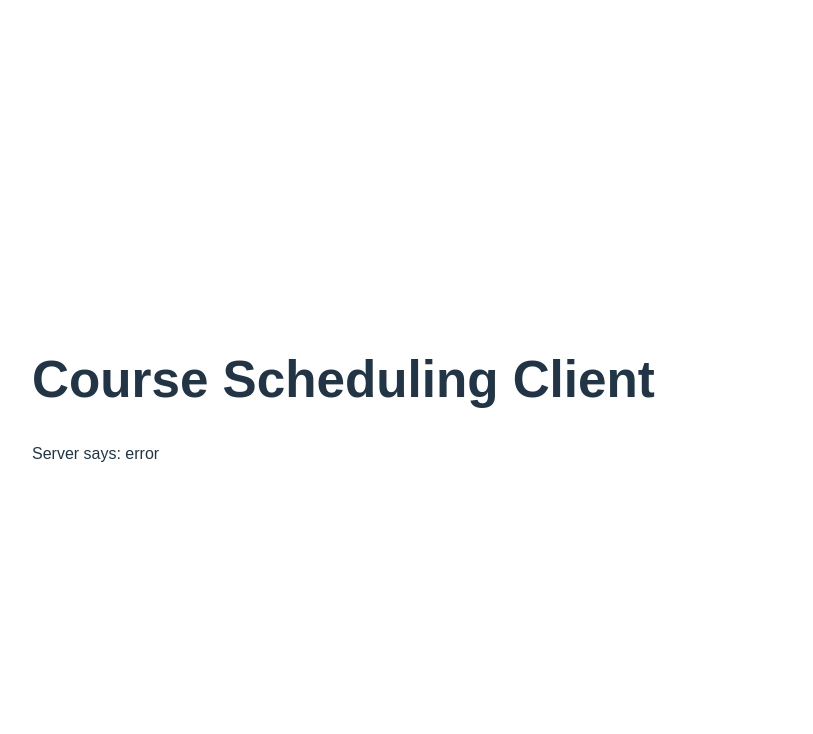
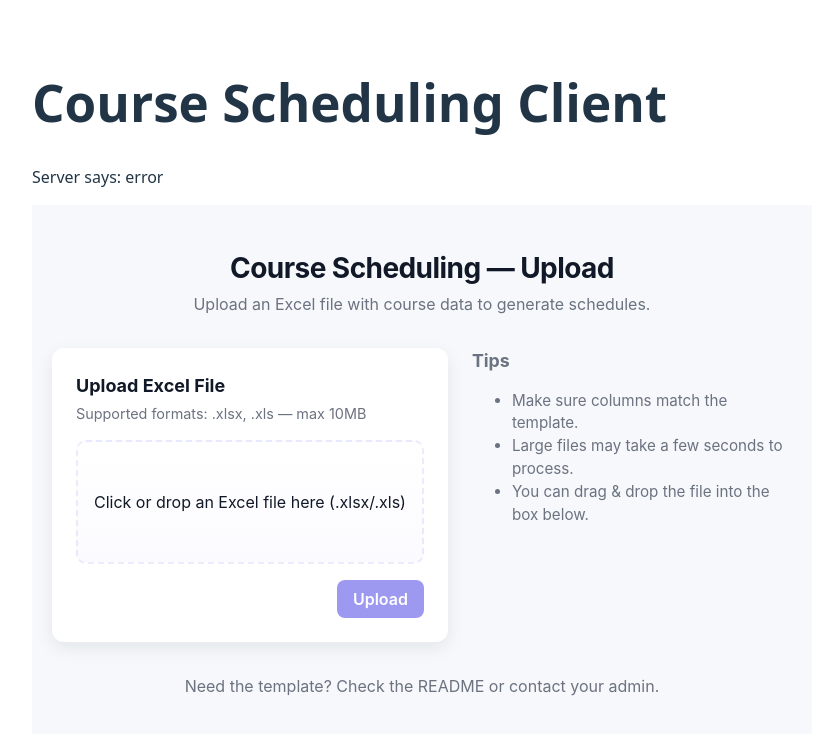
Before and after one commit to GalMoyal111/course-scheduling-system, a React (Vite) app in the folder client/: page / in a window 1280 px wide. Shown: the top 734 px of the page, without its empty margins (8-821 px from the left). Built offline with nearby package versions, Linux system fonts and the light colour scheme; no server answers.

Commit message:
Implement file upload functionality with UploadForm and UploadPage components

```diff
--- a/client/src/App.jsx
+++ b/client/src/App.jsx
@@ -1,19 +1,22 @@
 import { useEffect, useState } from "react";
+import { ping } from "./services/api";
+import UploadPage from "./pages/UploadPage";
 
 function App() {
   const [msg, setMsg] = useState("loading...");
 
   useEffect(() => {
-    fetch("/api/ping")
-      .then((res) => res.text())
-      .then((data) => setMsg(data))
+    ping()
+      .then(setMsg)
       .catch(() => setMsg("error"));
   }, []);
 
   return (
-    <div style={{ padding: 40, fontFamily: "Arial" }}>
+    <div style={{ padding: 40 }}>
       <h1>Course Scheduling Client</h1>
       <p>Server says: {msg}</p>
+
+      <UploadPage />
     </div>
   );
 }
--- /dev/null
+++ b/client/src/components/UploadForm.jsx
@@ -0,0 +1,68 @@
+import { useState } from "react";
+
+function UploadForm({ onUpload }) {
+  const [file, setFile] = useState(null);
+  const [dragActive, setDragActive] = useState(false);
+
+  const handleSubmit = (e) => {
+    e.preventDefault();
+    if (!file) return alert("Please select a file first.");
+    onUpload(file);
+  };
+
+  const handleFileChange = (e) => {
+    const f = e.target.files && e.target.files[0];
+    if (f) setFile(f);
+  };
+
+  const handleDragOver = (e) => {
+    e.preventDefault();
+    e.stopPropagation();
+    setDragActive(true);
+  };
+
+  const handleDragLeave = (e) => {
+    e.preventDefault();
+    e.stopPropagation();
+    setDragActive(false);
+  };
+
+  const handleDrop = (e) => {
+    e.preventDefault();
+    e.stopPropagation();
+    setDragActive(false);
+    const f = e.dataTransfer && e.dataTransfer.files && e.dataTransfer.files[0];
+    if (f) setFile(f);
+  };
+
+  return (
+    <form className="upload-form" onSubmit={handleSubmit}>
+      <div
+        className={`dropzone ${dragActive ? "active" : ""}`}
+        onDragOver={handleDragOver}
+        onDragEnter={handleDragOver}
+        onDragLeave={handleDragLeave}
+        onDrop={handleDrop}
+      >
+        <input
+          id="fileInput"
+          className="file-input"
+          type="file"
+          accept=".xlsx,.xls"
+          onChange={handleFileChange}
+        />
+        <label className="file-label" htmlFor="fileInput">
+          {file ? file.name : "Click or drop an Excel file here (.xlsx/.xls)"}
+        </label>
+      </div>
+
+      <div className="actions">
+        <button className="btn primary" type="submit" disabled={!file}>
+          Upload
+        </button>
+      </div>
+    </form>
+  );
+}
+
+export default UploadForm;
--- /dev/null
+++ b/client/src/pages/UploadPage.css
@@ -0,0 +1,102 @@
+:root{
+  --bg: #f6f8fb;
+  --card: #ffffff;
+  --muted: #6b7280;
+  --accent: linear-gradient(135deg,#647eff,#9b8cff);
+  --primary:#4f46e5;
+}
+
+.upload-page{
+  min-height: 100vh;
+  background: var(--bg);
+  padding: 3rem 1.25rem;
+  color: #111827;
+  font-family: Inter, system-ui, -apple-system, "Segoe UI", Roboto, "Helvetica Neue", Arial;
+}
+
+.upload-hero{
+  text-align: center;
+  margin-bottom: 2rem;
+}
+
+.upload-hero h1{
+  margin: 0;
+  font-size: 1.75rem;
+  letter-spacing: -0.02em;
+}
+
+.upload-hero .lead{
+  margin-top: .5rem;
+  color: var(--muted);
+}
+
+.upload-content{
+  display: grid;
+  grid-template-columns: 1fr 320px;
+  gap: 1.5rem;
+  max-width: 980px;
+  margin: 0 auto;
+  align-items: start;
+}
+
+.upload-card{
+  background: var(--card);
+  border-radius: 12px;
+  padding: 1.5rem;
+  box-shadow: 0 6px 18px rgba(16,24,40,0.08);
+}
+
+.card-title{
+  margin: 0 0 .25rem 0;
+  font-size: 1.125rem;
+}
+
+.card-sub{
+  margin: 0 0 1rem 0;
+  color: var(--muted);
+  font-size: .9rem;
+}
+
+.upload-help{
+  background: transparent;
+  color: var(--muted);
+  font-size: .95rem;
+}
+
+.upload-help h3{margin:0 0 .5rem 0}
+
+.upload-footer{
+  text-align:center;
+  margin-top:2rem;
+  color:var(--muted);
+}
+
+/* Upload form / dropzone */
+.upload-form{display:flex;flex-direction:column;gap:1rem}
+.dropzone{
+  border: 2px dashed rgba(99,102,241,0.12);
+  border-radius:10px;
+  padding:1rem;
+  display:flex;
+  align-items:center;
+  justify-content:center;
+  min-height:88px;
+  transition:all .18s ease;
+  cursor:pointer;
+  background: linear-gradient(180deg, rgba(255,255,255,0.8), rgba(250,250,255,0.8));
+}
+.dropzone.active{box-shadow:0 8px 18px rgba(79,70,229,0.12);transform:translateY(-2px)}
+
+.file-input{display:none}
+.file-label{color:#111827}
+
+.actions{display:flex;justify-content:flex-end}
+
+.btn{padding:.56rem 1rem;border-radius:8px;border:0;cursor:pointer}
+.btn.primary{background:var(--primary);color:#fff;font-weight:600}
+.btn.primary:disabled{opacity:.55;cursor:not-allowed}
+
+@media (max-width:900px){
+  .upload-content{grid-template-columns:1fr;}
+  .upload-help{order:2}
+}
--- /dev/null
+++ b/client/src/pages/UploadPage.jsx
@@ -0,0 +1,46 @@
+import UploadForm from "../components/UploadForm";
+import { uploadFile } from "../services/api";
+import "./UploadPage.css";
+
+function UploadPage() {
+  const handleUpload = async (file) => {
+    try {
+      const result = await uploadFile(file);
+      // If API returns a message, show it; otherwise show success
+      alert(result || "Upload successful");
+    } catch (err) {
+      console.error(err);
+      alert("Upload failed. Check console for details.");
+    }
+  };
+
+  return (
+    <div className="upload-page">
+      <header className="upload-hero">
+        <h1>Course Scheduling — Upload</h1>
+        <p className="lead">Upload an Excel file with course data to generate schedules.</p>
+      </header>
+
+      <main className="upload-content">
+        <section className="upload-card">
+          <h2 className="card-title">Upload Excel File</h2>
+          <p className="card-sub">Supported formats: .xlsx, .xls — max 10MB</p>
+          <UploadForm onUpload={handleUpload} />
+        </section>
+
+        <aside className="upload-help">
+          <h3>Tips</h3>
+          <ul>
+            <li>Make sure columns match the template.</li>
+            <li>Large files may take a few seconds to process.</li>
+            <li>You can drag & drop the file into the box below.</li>
+          </ul>
+        </aside>
+      </main>
+
+      <footer className="upload-footer">Need the template? Check the README or contact your admin.</footer>
+    </div>
+  );
+}
+
+export default UploadPage;
--- /dev/null
+++ b/client/src/services/api.js
@@ -0,0 +1,18 @@
+const BASE_URL = "http://localhost:8080/api";
+
+export async function ping() {
+  const res = await fetch(`${BASE_URL}/ping`);
+  return res.text();
+}
+
+export async function uploadFile(file) {
+  const formData = new FormData();
+  formData.append("file", file);
+
+  const res = await fetch(`${BASE_URL}/upload`, {
+    method: "POST",
+    body: formData,
+  });
+
+  return res.text();
+}
```
Also changed, not shown: client/src/pages/RunPage.jsx (added).
